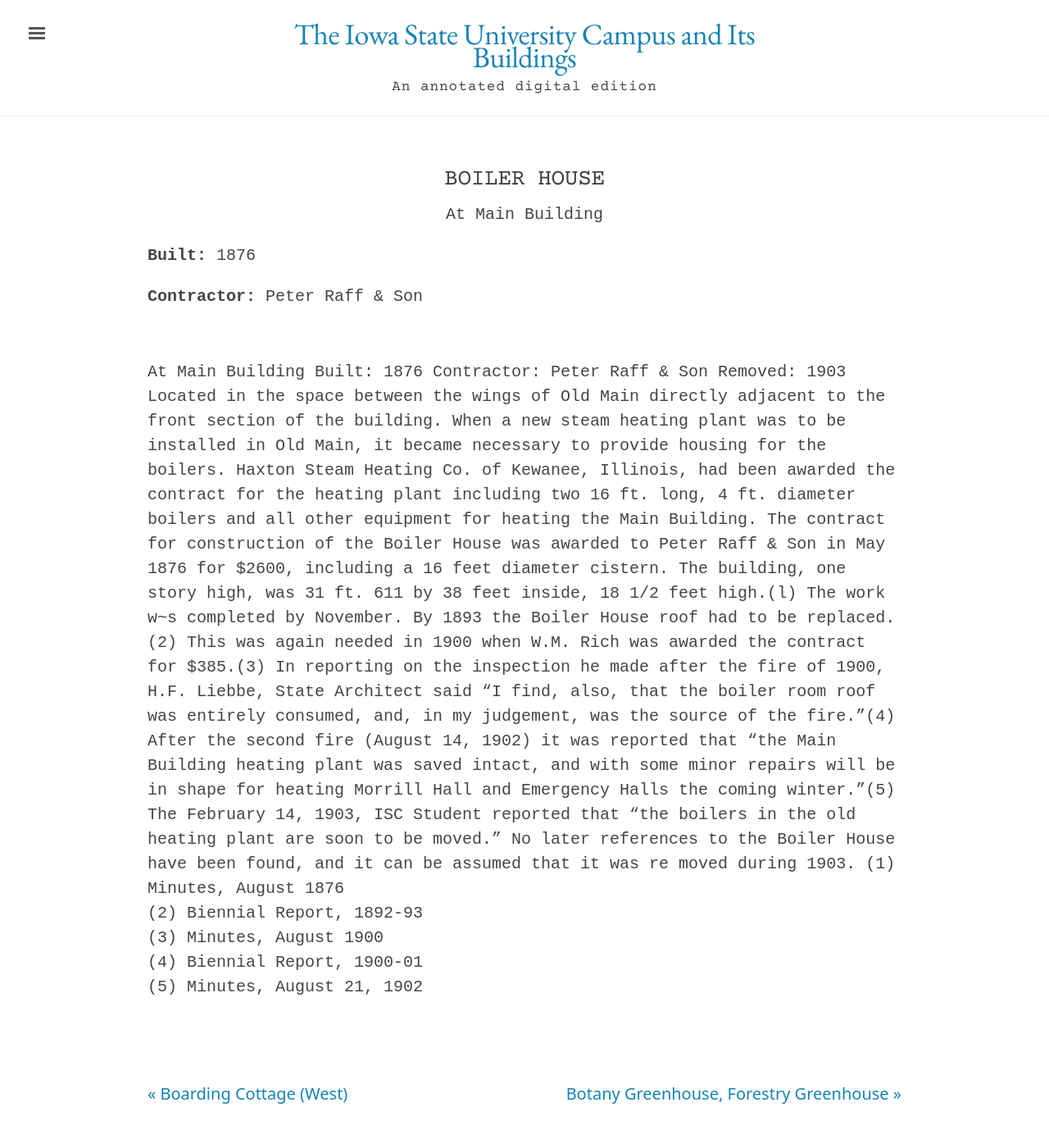
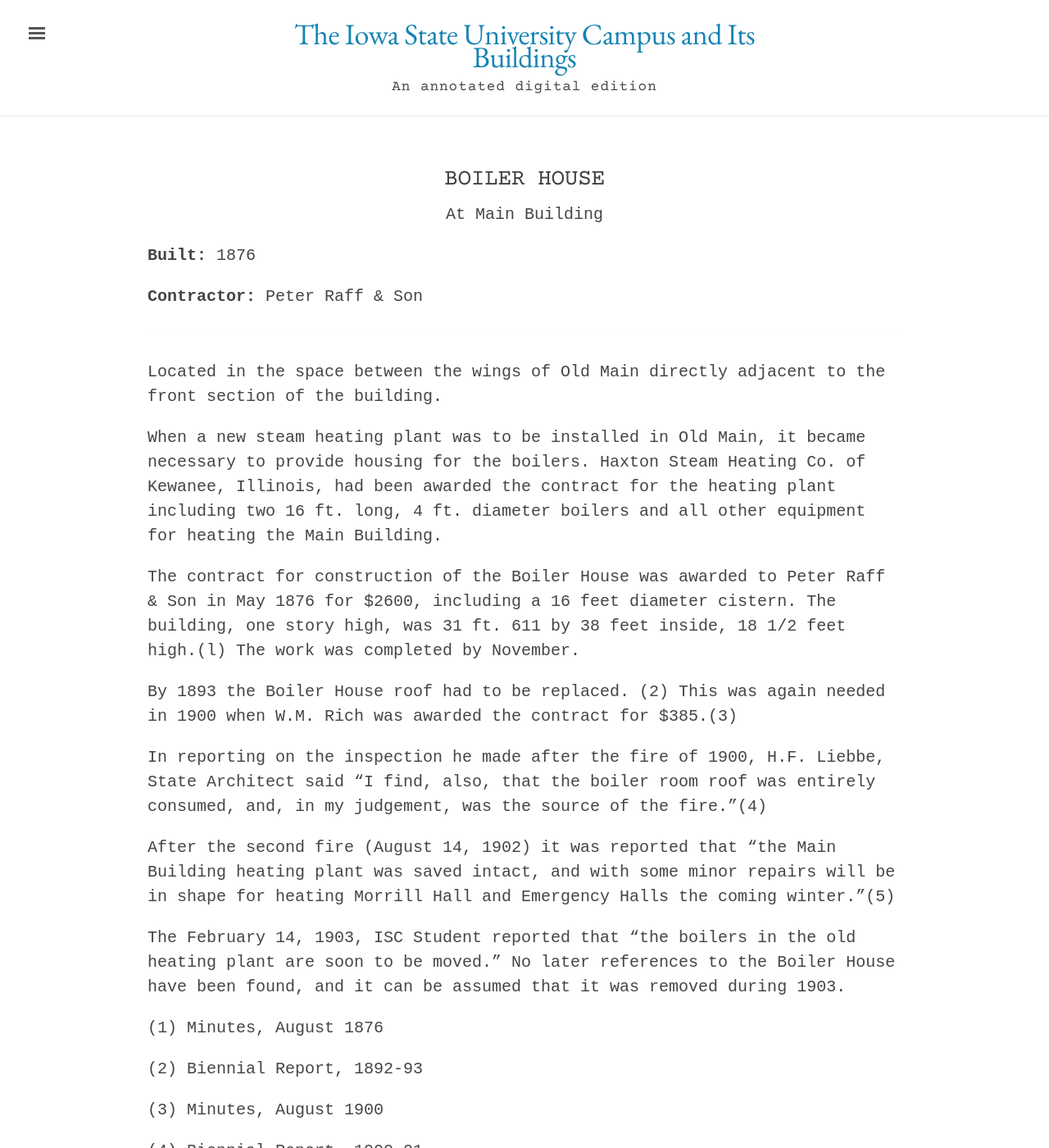
Before and after one commit to emanderson811/day-edition, a Jekyll site: the page built from _texts/buildings/025day-boiler-house.md, in a window 1280 px wide and 1400 px high. Shown: the whole window at 82% size. Built offline with Jekyll 4.4.1, drawn with Linux system fonts in a browser that asks for light colours.

Commit message:
Update 025day-boiler-house.md

```diff
--- a/_texts/buildings/025day-boiler-house.md
+++ b/_texts/buildings/025day-boiler-house.md
@@ -13,19 +13,27 @@
 publication-date: 1980
 ---
 ---
-At Main Building
-Built: 1876 Contractor: Peter Raff & Son Removed: 1903
-Located in the space between the wings of Old Main directly
-adjacent to the front section of the building.
-When a new steam heating plant was to be installed in Old Main, it became necessary to provide housing for the boilers. Haxton Steam Heating Co. of Kewanee, Illinois, had been awarded the contract for
-the heating plant including two 16 ft. long, 4 ft. diameter boilers and all other equipment for heating the Main Building.
-The contract for construction of the Boiler House was awarded to Peter Raff & Son in May 1876 for $2600, including a 16 feet diameter cistern. The building, one story high, was 31 ft. 611 by 38 feet inside, 18 1/2 feet high.(l) The work w~s completed by November.
+
+Located in the space between the wings of Old Main directly adjacent to the front section of the building.
+
+When a new steam heating plant was to be installed in Old Main, it became necessary to provide housing for the boilers. Haxton Steam Heating Co. of Kewanee, Illinois, had been awarded the contract for the heating plant including two 16 ft. long, 4 ft. diameter boilers and all other equipment for heating the Main Building.
+
+The contract for construction of the Boiler House was awarded to Peter Raff & Son in May 1876 for $2600, including a 16 feet diameter cistern. The building, one story high, was 31 ft. 611 by 38 feet inside, 18 1/2 feet high.(l) The work was completed by November.
+
 By 1893 the Boiler House roof had to be replaced. (2) This was again needed in 1900 when W.M. Rich was awarded the contract for $385.(3)
+
 In reporting on the inspection he made after the fire of 1900, H.F. Liebbe, State Architect said "I find, also, that the boiler room roof was entirely consumed, and, in my judgement, was the source of the fire."(4)
+
 After the second fire (August 14, 1902) it was reported that "the Main Building heating plant was saved intact, and with some minor repairs will be in shape for heating Morrill Hall and Emergency Halls the coming winter."(5)
-The February 14, 1903, ISC Student reported that "the boilers in the old heating plant are soon to be moved." No later references to the Boiler House have been found, and it can be assumed that it was re moved during 1903.
+
+The February 14, 1903, ISC Student reported that "the boilers in the old heating plant are soon to be moved." No later references to the Boiler House have been found, and it can be assumed that it was removed during 1903.
+
 (1)  Minutes, August 1876
+
 (2)  Biennial Report,  1892-93
+
 (3)  Minutes, August 1900
+
 (4)  Biennial Report,  1900-01
+
 (5)  Minutes, August 21,  1902
```
